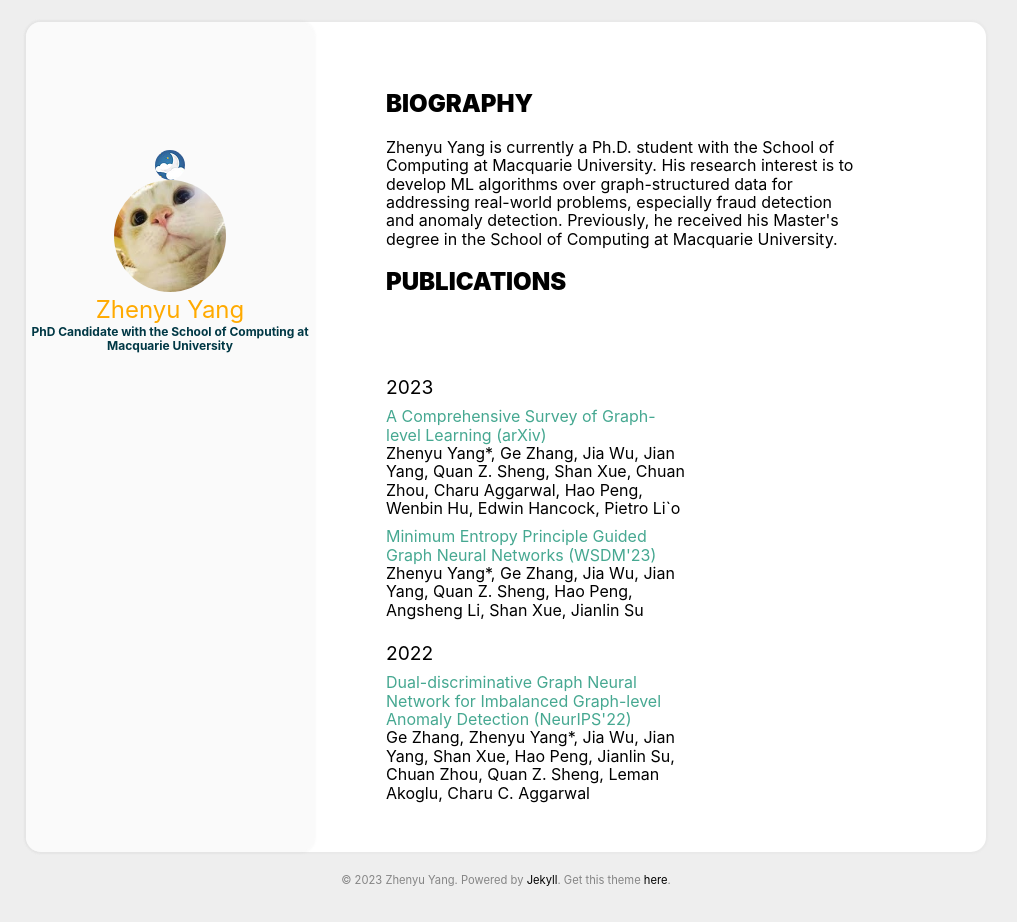
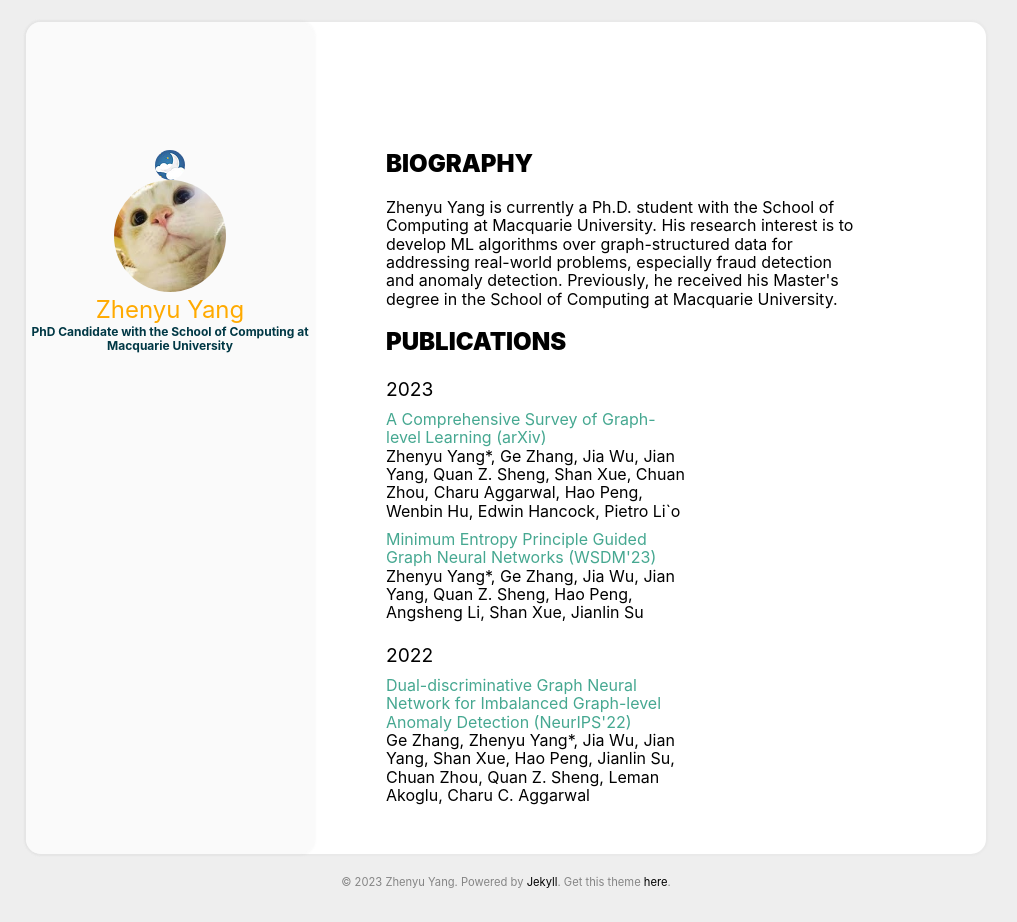
Before and after one commit to ZhenyuYangMQ/ZhenyuYangMQ.github.io, a Jekyll site: the page built from index.html, in a window 1280 px wide. Shown: the whole page, without its empty margins (134-1151 px from the left). Built offline with Jekyll 4.4.1, drawn with Linux system fonts in a browser that asks for light colours.

Commit message:
Update archive.html

```diff
--- a/_includes/archive.html
+++ b/_includes/archive.html
@@ -23,6 +23,7 @@
 
 <!-- main page -->
 {% else %}
+<div class="archive">
   <div class="archive_title">
   <div>
   <h2><b>BIOGRAPHY</b></h2>
@@ -35,7 +36,6 @@
   <h2><b>PUBLICATIONS</b></h2>
   </div>
 
-<div class="archive">
   {% for post in site.posts %}
   {% unless post.next %}
   <p class="archive_year">{{ post.date | date: '%Y' }}</p>
```
Lines whose indentation alone changed are shown as unchanged.
